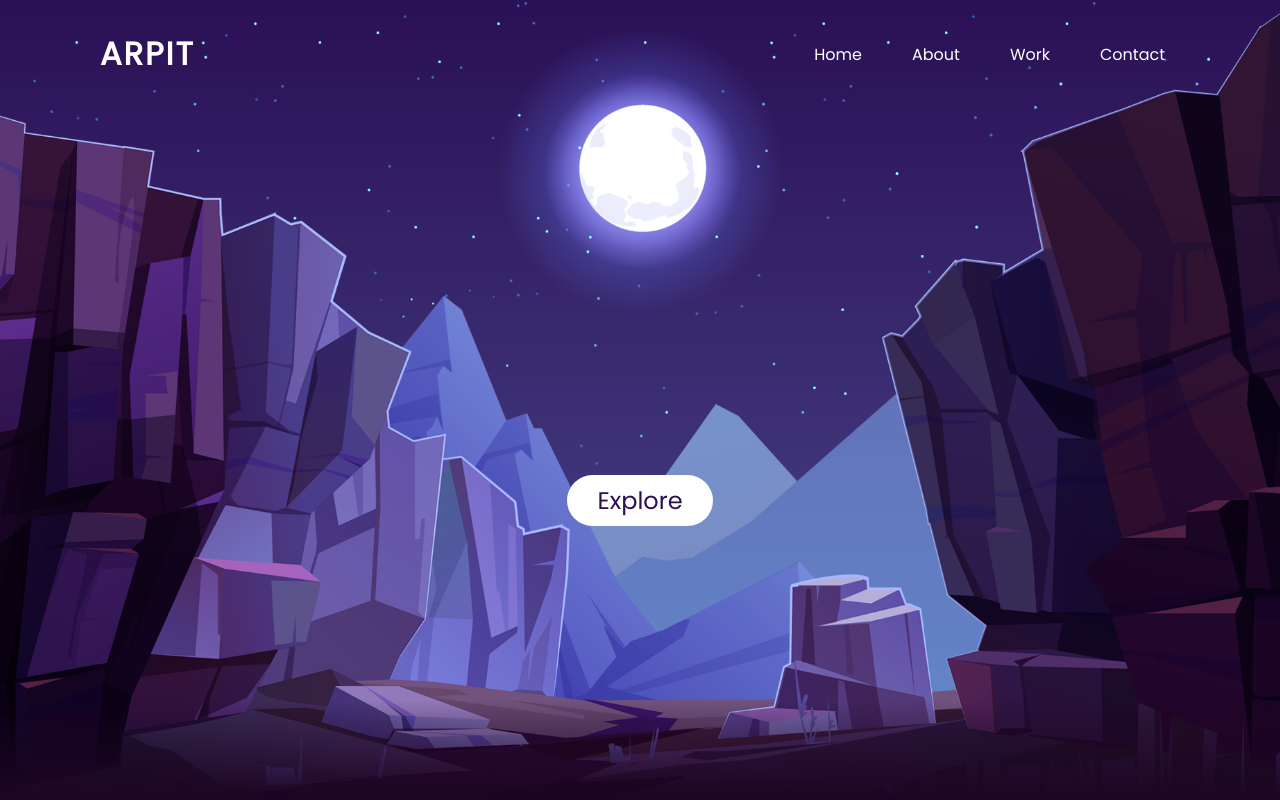
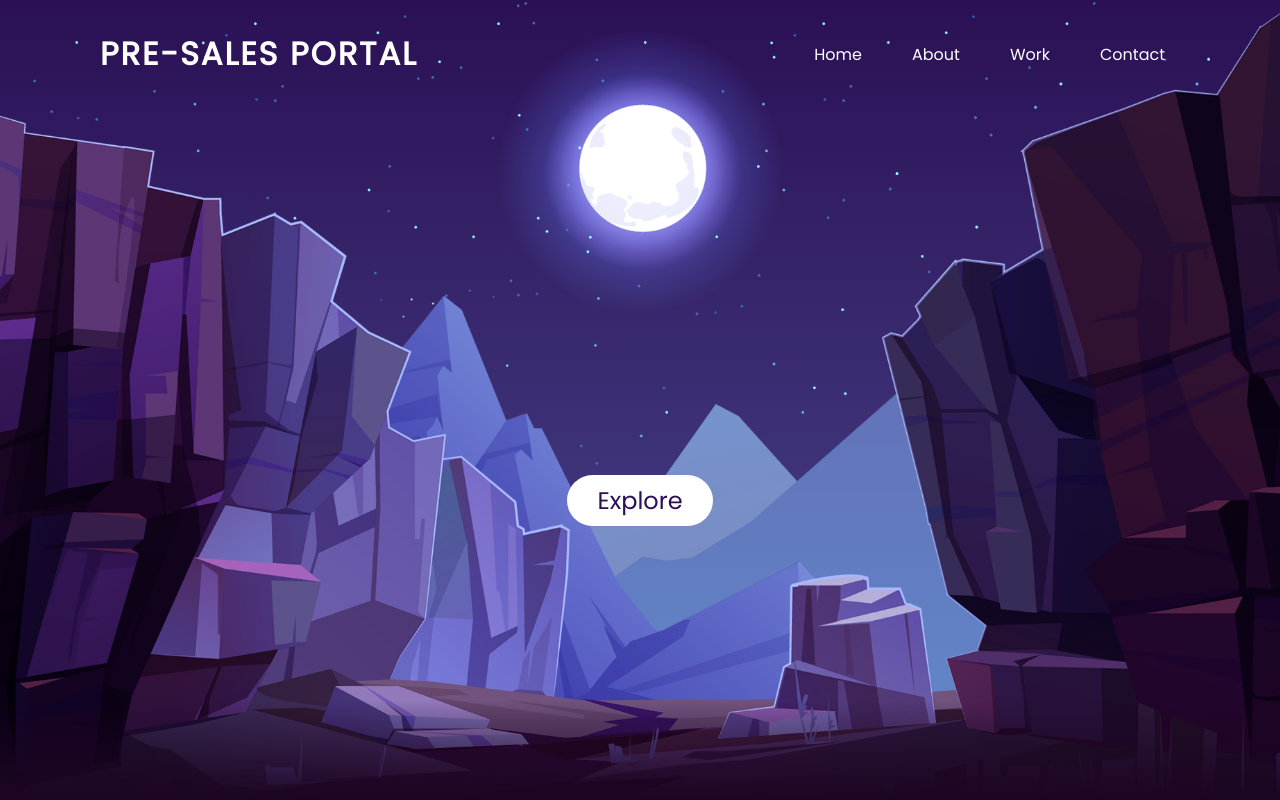
Before and after one commit to nishantrishav0/mywebsite, a plain HTML site: page index.html in a window 1280 px wide. Shown: the top 800 px of the page. Drawn offline with Linux system fonts and the light colour scheme.

Commit message:
Update index.html

```diff
--- a/index.html
+++ b/index.html
@@ -17,7 +17,7 @@
   </head>
   <body>
     <header>
-      <a href="#" class="logo">Arpit</a>
+      <a href="#" class="logo">Pre-Sales Portal</a>
       <ul>
         <li><a href="#">Home</a></li>
         <li><a href="#">About</a></li>
```
